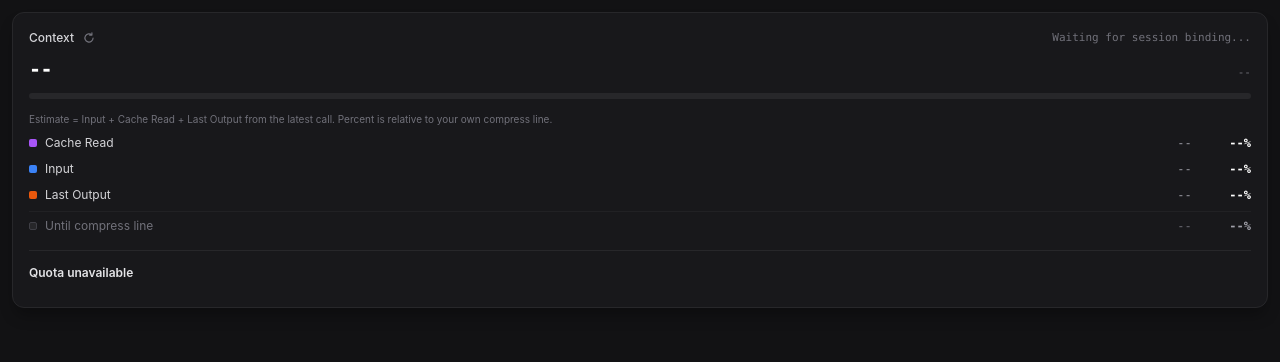
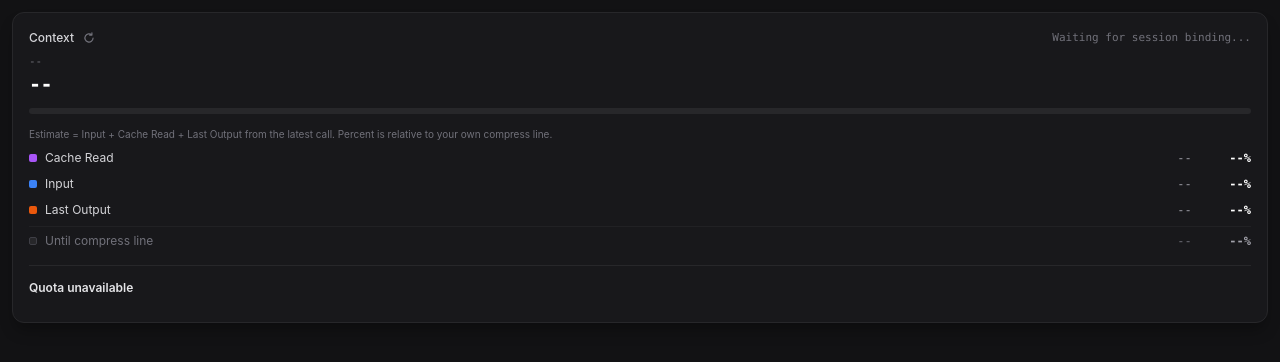
Before and after one commit to aegithalosss/antigravity-context-monitor, a plain HTML site: page sidecars/context-monitor/index.html in a window 1280 px wide. Drawn offline with Linux system fonts and the light colour scheme.

Commit message:
Release v1.0.1: Add quota grouping for new Gemini models; show model name above token count
本次更新（v1.0.1）：新增几款新模型的额度分组，依据仍是作者本人实测。
- Gemini 4 Neon、Gemini 4 Hydrogen、Orchestrator (Neon)：走 Gemini Models 额度
- Orchestrator (Argon)：走 Gemini 4 Argon 额度
- 模型名改为显示在 token 数上方，方便显示较长的名字
- 暂不支持 Gemini 4 Carbon：作者用不了该模型，无法实测，有需要的可以自己让 agent 开发适配。

What's New (v1.0.1): Added quota group mappings for several new models, based on the author's live testing.
- Gemini 4 Neon, Gemini 4 Hydrogen, Orchestrator (Neon): mapped to the Gemini Models quota
- Orchestrator (Argon): mapped to the Gemini 4 Argon quota
- Moved the model name display above the token count to better accommodate longer names
- Gemini 4 Carbon is not supported yet: the author does not have access to this model for live testing. Feel free to have your agent add support if needed.

```diff
--- a/plugin.json
+++ b/plugin.json
@@ -2,7 +2,7 @@
   "name": "context-monitor",
   "displayName": "Context & Quota Monitor",
   "description": "A community-built, Claude Code-inspired context estimate and quota viewer for Antigravity IDE. (Unofficial, not affiliated with Google or Anthropic)",
-  "version": "1.0.0",
+  "version": "1.0.1",
   "author": "aegithalos",
   "credits": {
     "designInspiration": "Claude Code (Anthropic)",
--- a/sidecars/context-monitor/index.html
+++ b/sidecars/context-monitor/index.html
@@ -189,10 +189,10 @@
       </span>
     </div>
 
-    <!-- Usage summary for Current Window -->
-    <div class="flex items-baseline justify-between" style="margin-bottom: 10px;">
+    <!-- Usage summary for Current Window: model name on its own line above the number -->
+    <div id="model-tag" class="text-11 num text-zinc-500" style="margin-bottom: 2px; word-break: break-word;">--</div>
+    <div style="margin-bottom: 10px;">
       <div id="usage-pct" class="text-xl font-bold tracking-tight text-white num">--</div>
-      <div id="model-tag" class="text-11 num text-zinc-500">--</div>
     </div>
 
     <!-- Multi-color Segmented Progress Bar -->
@@ -318,7 +318,7 @@ function resolveClientConversationId() {
 }
 
 const keyOf = binding => binding.status === 'valid' ? `valid:${binding.id}` : `state:${binding.status}`;
-const groupOf = model => /^Gemini\b.*Argon/i.test(model || '') ? 'argon' : /^Gemini\b/i.test(model || '') ? 'gemini' : /^(Claude|GPT(?:-|\b))/i.test(model || '') ? 'claude' : null;
+const groupOf = model => /^(Gemini|Orchestrator)\b.*Argon/i.test(model || '') ? 'argon' : /^(Gemini|Orchestrator)\b/i.test(model || '') ? 'gemini' : /^(Claude|GPT(?:-|\b))/i.test(model || '') ? 'claude' : null;
 const groupTitle = group => ({ argon: 'Gemini 4 Argon', gemini: 'Gemini Models', claude: 'Claude and GPT models' })[group] || 'Quota unavailable';
 
 function messageFor(status) {
```
Also changed, not shown: 1 other file.
